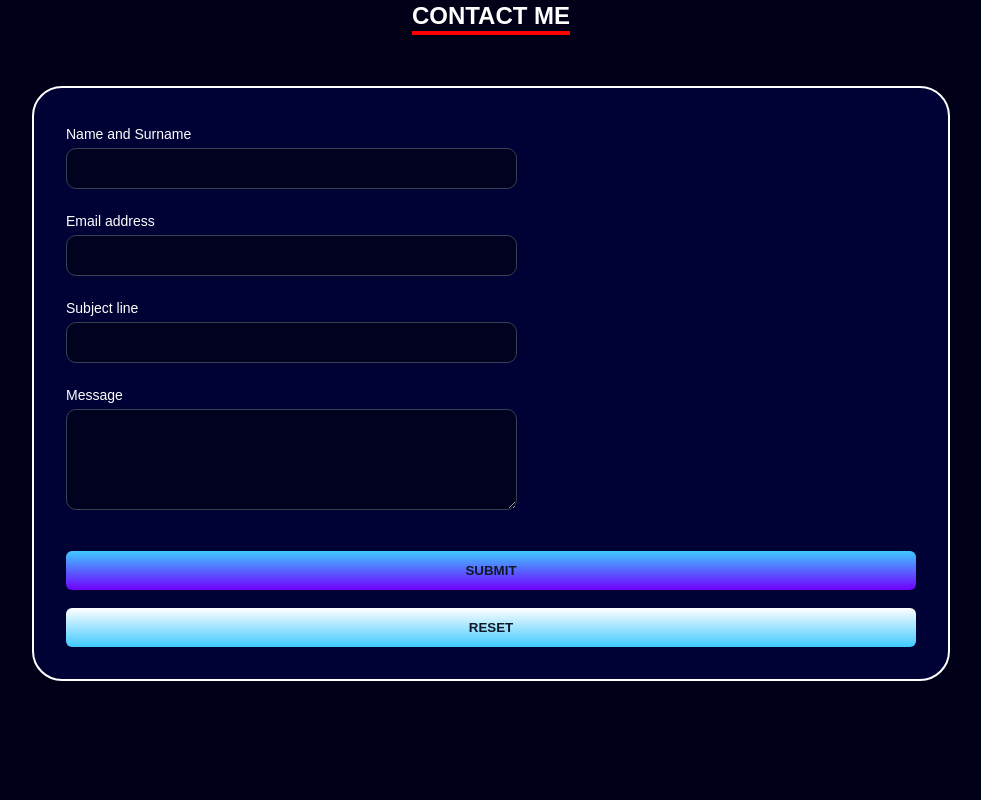
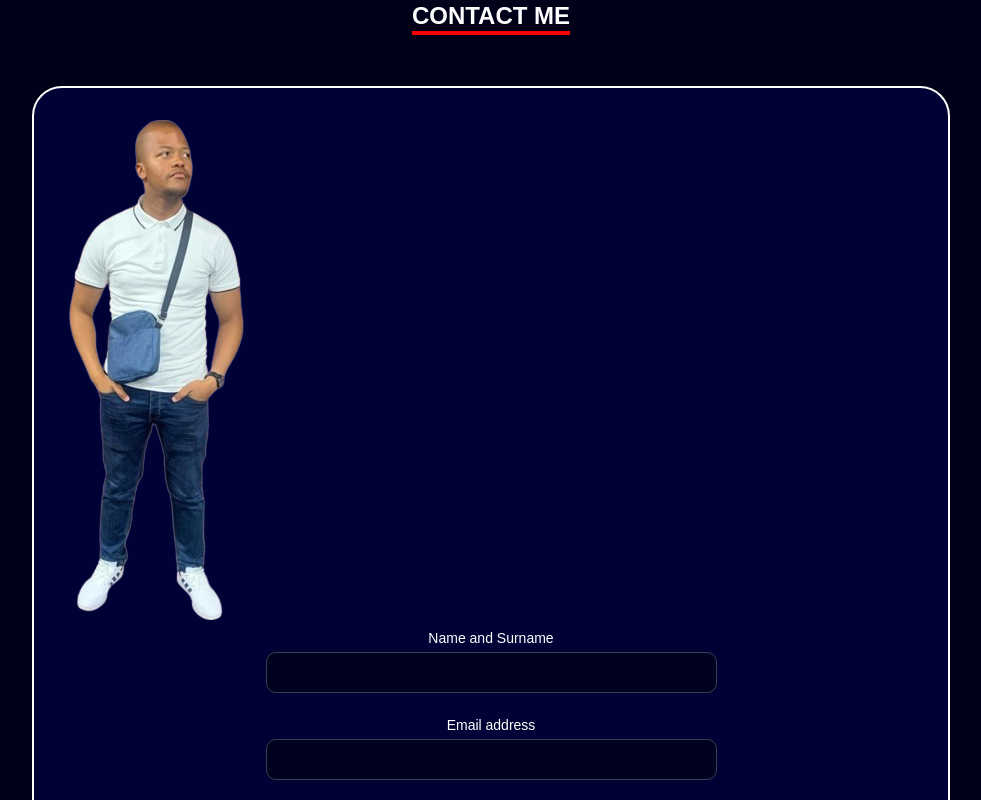
Before and after one commit to Lusa-mata/react-portfolio, a React (Create React App) app: page / in a window 1280 px wide. Shown: the part 1460-2260 px from the top of the page, without its empty margins (149-1130 px from the left). Before the commit the page ends 2141 px from the top, so only its background shows below. Built offline with nearby package versions, Linux system fonts and the light colour scheme.

Commit message:
added image for contact me form

```diff
--- a/src/App.css
+++ b/src/App.css
@@ -302,6 +302,7 @@ body {
   border: 2px solid white;
   padding: 2rem;
   color: rgba(243, 244, 246, 1);
+
 }
 
 .form-wrapper {
@@ -312,18 +313,21 @@ body {
 
 .form {
   margin-top: 0.2rem;
+  text-align: center; /* Center-align the form content */
 }
 
 .input-group {
   margin-top: 0.25rem;
   font-size: 0.875rem;
   line-height: 1.25rem;
+  text-align: center; /* Align the label and input content to the left within the input-group */
 }
 
 .input-group label {
   display: block;
   color: white;
   margin-bottom: 4px;
+  text-align: center;
 
 }
 
@@ -335,6 +339,7 @@ body {
   background-color: #000220;
   padding: 12px;
   color: rgba(243, 244, 246, 1);
+  margin: 0 auto; /* Center the input and textarea within their parent container */
 }
 
 .input-group textarea {
@@ -345,6 +350,7 @@ body {
   background-color: #000220;
   padding: 12px;
   color: rgba(243, 244, 246, 1);
+  margin: 0 auto; /* Center the input and textarea within their parent container */
 }
 
 .input-group input:focus {
@@ -352,7 +358,7 @@ body {
 }
 
 
-.input-group message:focus {
+.input-group textarea:focus {
   border-color: red; /*color that outlines user is in the textfield*/
 }
 
@@ -386,3 +392,10 @@ body {
   cursor: pointer;
 
 }
+
+
+.form-image {
+  width: 80px; /* Adjust the width as needed */
+  height: auto; /* Maintain the aspect ratio */
+
+}
--- a/src/App.js
+++ b/src/App.js
@@ -116,6 +116,9 @@ function App() {
     <div class="center">
         <div class="form-wrapper">
             <div class="form-container">
+            <div className="form-image">
+              <img src={require('./images/contact me form pic.png')} alt="Image Description" />
+            </div>
                 <form class="form">
 
                     <div class="input-group">
@@ -131,8 +134,8 @@ function App() {
                     <br />
 
                     <div class="input-group">
-                        <label for="text">Subject line</label>
-                        <input type="email" name="email" id="email" maxlength="50" required></input>
+                        <label for="submit">Subject line</label>
+                        <input type="text" name="subject" id="subject" maxlength="50" required></input>
                     </div>
                     <br />
 
```
